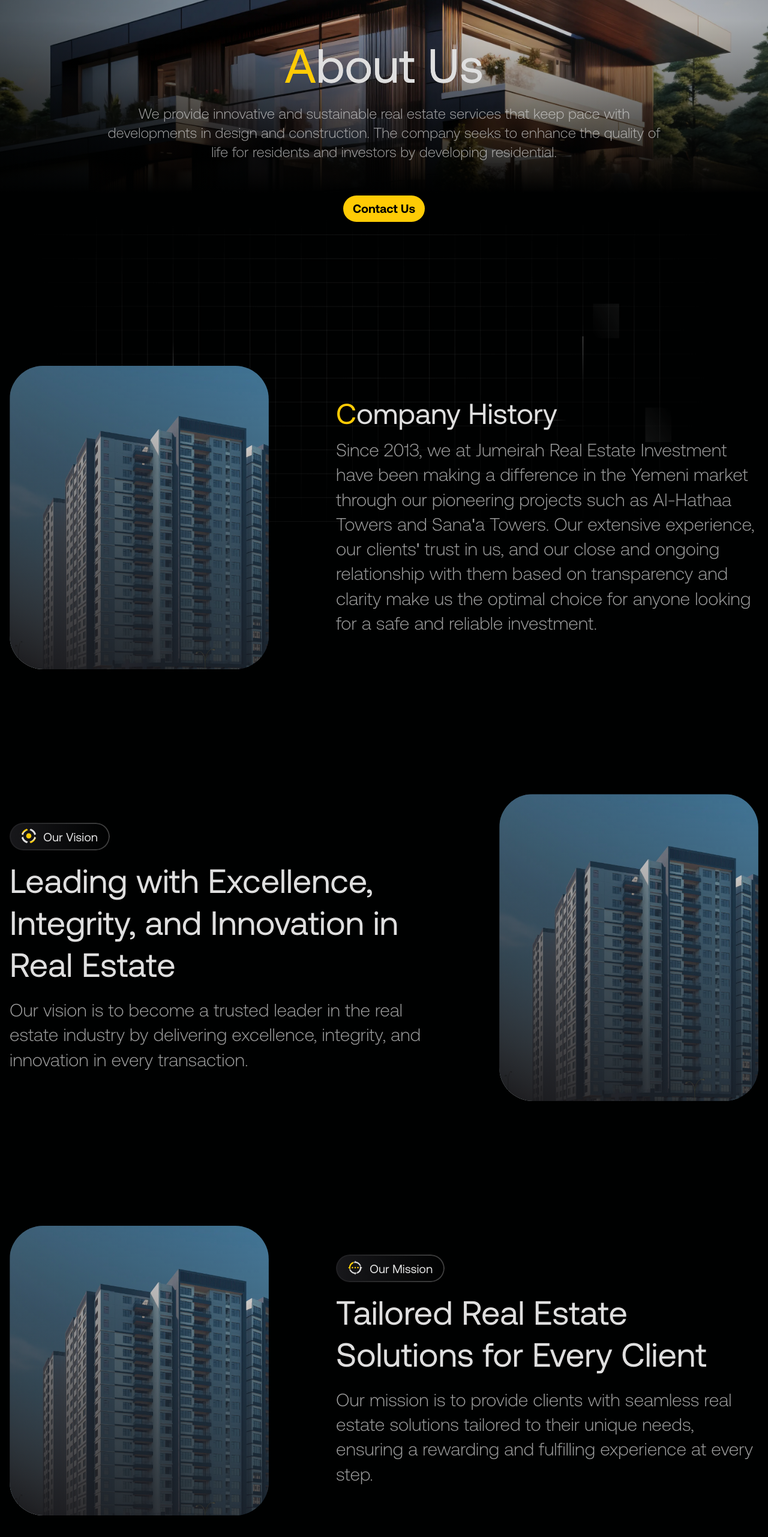
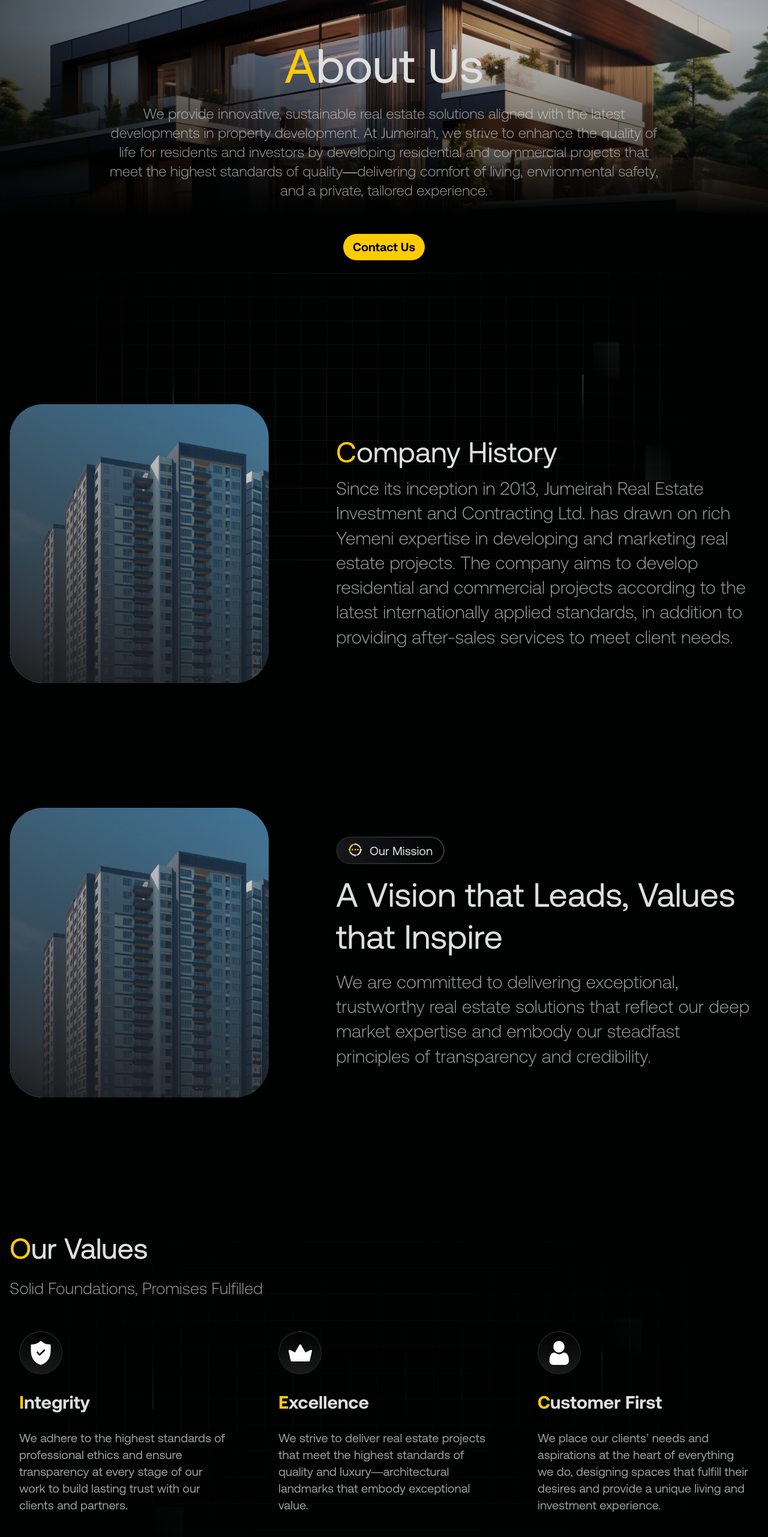
Before and after one commit to JumeirahREI/jumeirah-website, a Next.js app: page /en/about in a window 1280 px wide. Shown: the part 234-2797 px from the top of the page at 60% size. Built offline with nearby package versions, Linux system fonts and the light colour scheme.

Commit message:
chore: Finish about us page translation

```diff
--- a/messages/ar.json
+++ b/messages/ar.json
@@ -607,30 +607,27 @@
   },
   "AboutUs": {
     "meta-title": "من نحن",
-    "meta-description": "نقدم خدمات عقارية مبتكرة ومستدامة تواكب التطورات في التصميم والبناء. نسعى إلى تعزيز جودة الحياة للسكان والمستثمرين عبر تطوير مشاريع سكنية متميزة.",
+    "meta-description": "نقدم حلولاً عقارية مبتكرة ومستدامة، تنسجم مع أحدث التطورات في مجالي التطوير العقاري.. نسعى في جميرا إلى الارتقاء بجودة حياة المقيمين والمستثمرين، عبر تطوير مشاريع سكنية وتجارية تتميز بأعلى معايير الجودة ونوفر راحة العيش، وأمان البيئة، وخصوصية التجربة",
     "title": "من نحن",
-    "subtitle": "نقدم خدمات عقارية مبتكرة ومستدامة تواكب التطورات في التصميم والبناء. وتسعى الشركة إلى تعزيز جودة الحياة للسكان والمستثمرين من خلال تطوير المشاريع السكنية.",
+    "subtitle": "نقدم حلولاً عقارية مبتكرة ومستدامة، تنسجم مع أحدث التطورات في مجالي التطوير العقاري.. نسعى في جميرا إلى الارتقاء بجودة حياة المقيمين والمستثمرين، عبر تطوير مشاريع سكنية وتجارية تتميز بأعلى معايير الجودة ونوفر راحة العيش، وأمان البيئة، وخصوصية التجربة",
     "company-history": "تاريخ الشركة",
     "company-history-description": "منذ انطلاقتها عام 2013، نشأت شركة جميرا للاستثمار العقاري والمقاولات المحدودة تحت اشراف خبرة يمنية ثرية في مجال تطوير وتسويق المشاريع العقارية وتهدف الشركة لتطوير مشاريع عقارية سكنية وتجارية وفق أحدث المعايير المعمول بها عالمياً بالإضافة الى تقديم خدمات بعد البيع لكي تلبي احتياجات العميل.",
-    "our-vision": "رؤيتنا",
-    "our-vision-title": "الريادة بالتميز والنزاهة والابتكار في العقار",
-    "our-vision-subtitle": "نطمح إلى أن نكون جهة موثوقة ورائدة في قطاع العقارات عبر تقديم التميز والنزاهة والابتكار في كل تعامل.",
     "our-mission": "مهمتنا",
-    "our-mission-title": "حلول عقارية مصممة لكل عميل",
-    "our-mission-subtitle": "مهمتنا توفير حلول عقارية سلسة ومصممة وفق احتياجات كل عميل، لضمان تجربة مُرضية ومتكاملة في كل خطوة.",
-    "what-we-stand-for": "ما الذي نؤمن به",
-    "what-we-stand-for-subtitle": "مبادئ أساسية توجه كل تعامل لنضمن التميز ورضا العملاء.",
+    "our-mission-title": "رؤية تقود، وقيم تُلهم",
+    "our-mission-subtitle": "نلتزم بتقديم حلول عقارية استثنائية وموثوقة، تعكس عمق خبرتنا السوقية وتُترجم مبادئنا الراسخة في الشفافية والمصداقية.",
+    "our-values": "قيمنا",
+    "our-values-title": "أسس راسخة، ووعود تتحقق",
     "integrity": "النزاهة",
-    "integrity-description": "نلتزم دائمًا بالشفافية والصدق في جميع تعاملاتنا، لنضمن حصول العملاء على معلومات واضحة ودقيقة لاتخاذ قراراتهم بثقة.",
+    "integrity-description": "نلتزم بأعلى معايير الأخلاقيات المهنية، ونحرص على الشفافية في كل مراحل عملنا، لبناء ثقة راسخة مع عملائنا وشركائنا.",
     "excellence": "التميز",
-    "excellence-description": "نسعى لتجاوز التوقعات عبر تقديم نتائج استثنائية مع عناية كبيرة بالتفاصيل والتزام بجودة خدماتنا.",
-    "customer-centricity": "محورية العميل",
-    "customer-centricity-description": "عملاؤنا في صدارة أولوياتنا؛ نصغي جيدًا لاحتياجاتهم ونقدم حلولًا شخصية ملائمة لكل فرد.",
+    "excellence-description": "نسعى لتقديم مشاريع عقارية ترتقي بأعلى معايير الجودة والفخامة، لتكون أيقونات معمارية تُعبر عن قيمة استثنائية.",
+    "customer-first": "العميل أولاً",
+    "customer-first-description": "نضع احتياجات عملائنا وتطلعاتهم في صميم كل ما نقوم به، لنصمم لهم مساحات تلبي رغباتهم وتمنحهم تجربة معيشية واستثمارية فريدة.",
     "innovation": "الابتكار",
-    "innovation-description": "نعتمد باستمرار أحدث التقنيات والأفكار لتقديم خدمات أفضل وأكثر كفاءة وملاءمة لتغيرات سوق العقار.",
+    "innovation-description": "نعتمد أحدث الحلول والتقنيات الهندسية والمعمارية، لنحوّل الأفكار الطموحة إلى واقع يلامس حياة الناس.",
     "collaboration": "التعاون",
-    "collaboration-description": "نؤمن بقوة العمل الجماعي داخليًا ومع عملائنا، بحيث تستفيد كل مبادرة من الخبرات المشتركة والأهداف الموحدة.",
+    "collaboration-description": "نعمل بروح الفريق الواحد، ونرى في عملائنا شركاء النجاح.",
     "sustainability": "الاستدامة",
-    "sustainability-description": "نلتزم بدعم الممارسات الصديقة للبيئة والتنمية المستدامة لتحقيق أثر إيجابي على المجتمع والبيئة."
+    "sustainability-description": "نبتكر ونبني مجتمعات متكاملة نحرص على تطوير مشاريع تراعي البيئة و تحافظ على موارد الأجيال القادمة."
   }
 }
--- a/messages/en.json
+++ b/messages/en.json
@@ -607,30 +607,27 @@
   },
   "AboutUs": {
     "meta-title": "About Us",
-    "meta-description": "We provide innovative and sustainable real estate services that keep pace with developments in design and construction. The company seeks to enhance the quality of life for residents and investors by developing residential.",
+    "meta-description": "We provide innovative, sustainable real estate solutions aligned with the latest developments in property development. At Jumeirah, we strive to enhance the quality of life for residents and investors by developing residential and commercial projects that meet the highest standards of quality—delivering comfort of living, environmental safety, and a private, tailored experience.",
     "title": "About Us",
-    "subtitle": "We provide innovative and sustainable real estate services that keep pace with developments in design and construction. The company seeks to enhance the quality of life for residents and investors by developing residential.",
+    "subtitle": "We provide innovative, sustainable real estate solutions aligned with the latest developments in property development. At Jumeirah, we strive to enhance the quality of life for residents and investors by developing residential and commercial projects that meet the highest standards of quality—delivering comfort of living, environmental safety, and a private, tailored experience.",
     "company-history": "Company History",
-    "company-history-description": "Since 2013, we at Jumeirah Real Estate Investment have been making a difference in the Yemeni market through our pioneering projects such as Al-Hathaa Towers and Sana'a Towers. Our extensive experience, our clients' trust in us, and our close and ongoing relationship with them based on transparency and clarity make us the optimal choice for anyone looking for a safe and reliable investment.",
-    "our-vision": "Our Vision",
-    "our-vision-title": "Leading with Excellence, Integrity, and Innovation in Real Estate",
-    "our-vision-subtitle": "Our vision is to become a trusted leader in the real estate industry by delivering excellence, integrity, and innovation in every transaction.",
+    "company-history-description": "Since its inception in 2013, Jumeirah Real Estate Investment and Contracting Ltd. has drawn on rich Yemeni expertise in developing and marketing real estate projects. The company aims to develop residential and commercial projects according to the latest internationally applied standards, in addition to providing after-sales services to meet client needs.",
     "our-mission": "Our Mission",
-    "our-mission-title": "Tailored Real Estate Solutions for Every Client",
-    "our-mission-subtitle": "Our mission is to provide clients with seamless real estate solutions tailored to their unique needs, ensuring a rewarding and fulfilling experience at every step.",
-    "what-we-stand-for": "What We Stand For",
-    "what-we-stand-for-subtitle": "Core principles that guide every transaction, ensuring excellence and client satisfaction.",
+    "our-mission-title": "A Vision that Leads, Values that Inspire",
+    "our-mission-subtitle": "We are committed to delivering exceptional, trustworthy real estate solutions that reflect our deep market expertise and embody our steadfast principles of transparency and credibility.",
+    "our-values": "Our Values",
+    "our-values-title": "Solid Foundations, Promises Fulfilled",
     "integrity": "Integrity",
-    "integrity-description": "We are always honest and transparent in all dealings, ensuring that clients receive clear and accurate information to make informed decisions.",
+    "integrity-description": "We adhere to the highest standards of professional ethics and ensure transparency at every stage of our work to build lasting trust with our clients and partners.",
     "excellence": "Excellence",
-    "excellence-description": "We strive to exceed expectations by delivering outstanding results, paying close attention to detail and committing fully to the quality of our services.",
-    "customer-centricity": "Customer-Centricity",
-    "customer-centricity-description": "Our clients are our top priority; we listen carefully to their needs and provide personalized solutions tailored to each individual.",
+    "excellence-description": "We strive to deliver real estate projects that meet the highest standards of quality and luxury—architectural landmarks that embody exceptional value.",
+    "customer-first": "Customer First",
+    "customer-first-description": "We place our clients’ needs and aspirations at the heart of everything we do, designing spaces that fulfill their desires and provide a unique living and investment experience.",
     "innovation": "Innovation",
-    "innovation-description": "We continuously adopt the latest technologies and ideas to offer better, more efficient, and relevant services in the ever-evolving real estate market.",
+    "innovation-description": "We adopt the latest engineering and architectural solutions and technologies to transform ambitious ideas into a reality that touches people’s lives.",
     "collaboration": "Collaboration",
-    "collaboration-description": "We believe in the power of teamwork, both internally and with our clients, ensuring that every project benefits from collective expertise and shared goals.",
+    "collaboration-description": "We work with a one-team spirit and view our clients as partners in success.",
     "sustainability": "Sustainability",
-    "sustainability-description": "We are dedicated to supporting eco-friendly practices and sustainable development, ensuring a positive impact on both the community and the environment."
+    "sustainability-description": "We create and build integrated communities, developing projects that respect the environment and preserve resources for future generations."
   }
 }
--- a/src/app/[locale]/about/page.tsx
+++ b/src/app/[locale]/about/page.tsx
@@ -14,9 +14,8 @@ import innovationIcon from "../../../../public/svg/innovation-icon.svg";
 import integrityIcon from "../../../../public/svg/integrity-icon.svg";
 import missionIcon from "../../../../public/svg/mission-icon.svg";
 import sustainabilityIcon from "../../../../public/svg/sustainability-icon.svg";
-import targetIcon from "../../../../public/svg/target-icon.svg";
 
-const whatWeStandForData = [
+const ourValuesData = [
   {
     icon: integrityIcon,
     title: "integrity",
@@ -29,8 +28,8 @@ const whatWeStandForData = [
   },
   {
     icon: customerCentricityIcon,
-    title: "customer-centricity",
-    description: "customer-centricity-description",
+    title: "customer-first",
+    description: "customer-first-description",
   },
   {
     icon: innovationIcon,
@@ -85,7 +84,7 @@ export default function AboutUsPage() {
               </p>
             </div>
           </article>
-          <article className="grid grid-cols-1 items-center gap-4 md:grid-cols-2 lg:grid-cols-5 lg:gap-28">
+          {/* <article className="grid grid-cols-1 items-center gap-4 md:grid-cols-2 lg:grid-cols-5 lg:gap-28">
             <div className="space-y-3 lg:col-span-3 lg:my-12 lg:space-y-2">
               <p className="border-gradient-to-e rtl:border-gradient-to-s border-gradient-width-0.5 border-gradient-from-[#7A7A7A99] border-gradient-to-[#14141400] inline-flex gap-3 rounded-full bg-linear-to-l from-zinc-900/0 to-zinc-900 px-4 pt-2 pb-1.5 text-center font-serif whitespace-nowrap transition before:transition-colors md:text-xs lg:mb-4 lg:px-5 lg:pt-2.5 lg:pb-2 lg:text-lg xl:text-xl rtl:bg-linear-to-r">
                 <Image src={targetIcon} alt="target-icon" className="size-6" />
@@ -105,7 +104,7 @@ export default function AboutUsPage() {
                 alt={pt("sanaa-towers")}
               />
             </div>
-          </article>
+          </article> */}
           <article className="grid grid-cols-1 items-center gap-4 md:grid-cols-2 lg:grid-cols-5 lg:gap-28">
             <div className="row-start-2 self-stretch md:row-start-1 lg:col-span-2">
               <ImageContainer
@@ -133,12 +132,12 @@ export default function AboutUsPage() {
           </article>
         </section>
         <Section
-          title={t("what-we-stand-for")}
-          description={t("what-we-stand-for-subtitle")}
+          title={t("our-values")}
+          description={t("our-values-title")}
           imgClassName="opacity-30"
         >
           <ul className="container mx-auto grid grid-cols-1 gap-10 md:grid-cols-2 md:gap-20 lg:grid-cols-3">
-            {whatWeStandForData.map((item) => (
+            {ourValuesData.map((item) => (
               <WhatWeStandFor
                 key={item.title}
                 icon={item.icon}
--- a/src/app/[locale]/layout.tsx
+++ b/src/app/[locale]/layout.tsx
@@ -3,6 +3,7 @@ import ContactUsSection from "@/components/contact-us-section";
 import FAQsSection from "@/components/faqs-section";
 import LazyMotionProvider from "@/components/lazy-motion-provider";
 import Navbar from "@/components/navbar";
+import ParallaxScrollEffect from "@/components/parallax-scroll-effect";
 import ScreenSizeIndicator from "@/components/screen-size-indicator";
 import { aeonikFont, montserratArabicFont } from "@/fonts";
 import { routing } from "@/i18n/routing";
@@ -66,7 +67,7 @@ export default async function RootLayout({
 
 function BackgroundImage() {
   return (
-    <div
+    <ParallaxScrollEffect
       aria-hidden
       className="absolute top-0 right-0 left-0 -z-[9999] !mb-0 h-full max-h-[40rem] overflow-hidden md:max-h-[50rem] lg:max-h-[60rem]"
     >
@@ -82,7 +83,7 @@ function BackgroundImage() {
       />
       <div className="to-background absolute start-0 top-0 -z-40 h-full w-4/6 bg-linear-to-l from-[#00010100] opacity-60 rtl:bg-linear-to-r" />
       <div className="absolute -end-32 top-0 -z-40 h-full w-[150svw] bg-linear-to-tr from-black/0 from-50% to-[#2F3A43]/60 md:w-full rtl:bg-linear-to-tl" />
-    </div>
+    </ParallaxScrollEffect>
   );
 }
 
--- /dev/null
+++ b/src/components/parallax-scroll-effect.tsx
@@ -0,0 +1,27 @@
+"use client";
+
+import { m, useScroll, useTransform } from "motion/react";
+import { useRef } from "react";
+
+type ParallaxScrollEffectProps = Omit<Parameters<typeof m.div>[0], "style">;
+
+export default function ParallaxScrollEffect({
+  ...props
+}: ParallaxScrollEffectProps) {
+  const ref = useRef<HTMLDivElement | null>(null);
+  const { scrollYProgress } = useScroll({
+    target: ref,
+    offset: ["start start", "end start"],
+  });
+
+  const y = useTransform(scrollYProgress, [0, 1], [0, 350]);
+
+  return (
+    <m.div
+      ref={ref}
+      style={{ y }}
+      transition={{ type: "spring", stiffness: 100 }}
+      {...props}
+    />
+  );
+}
```
